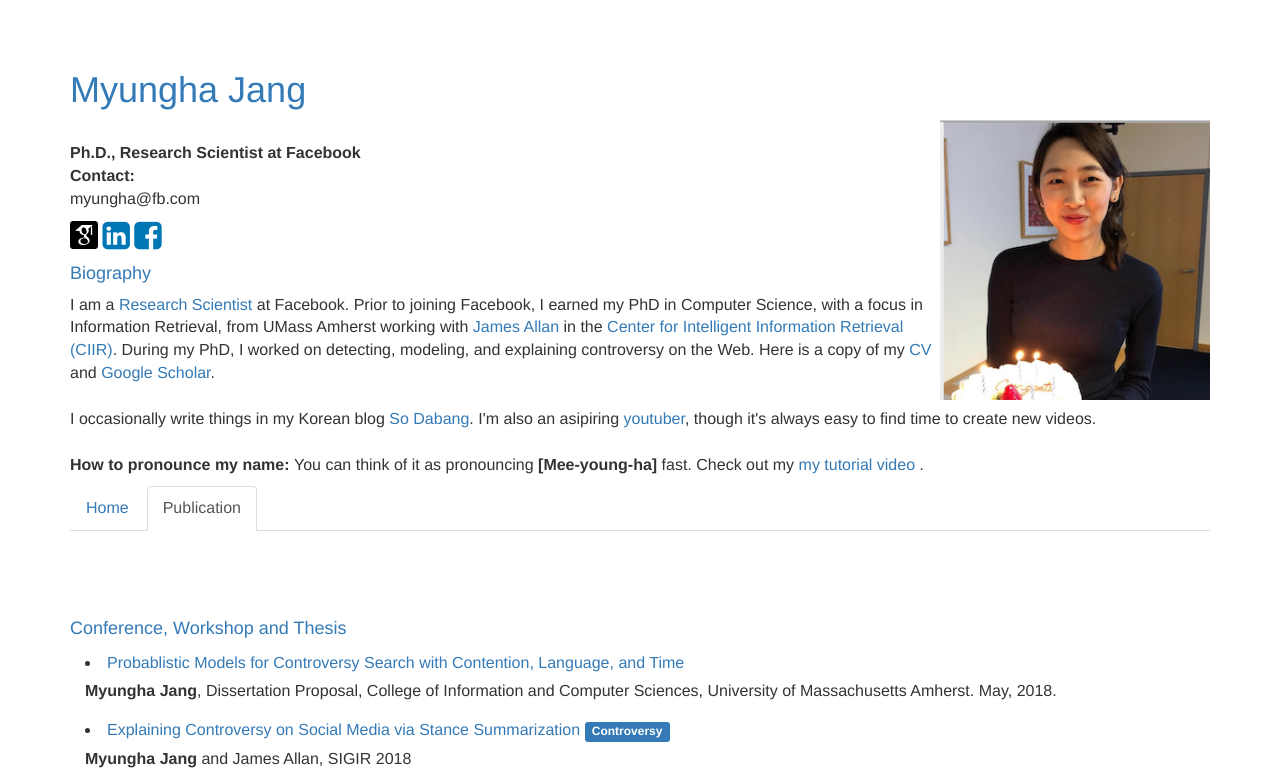
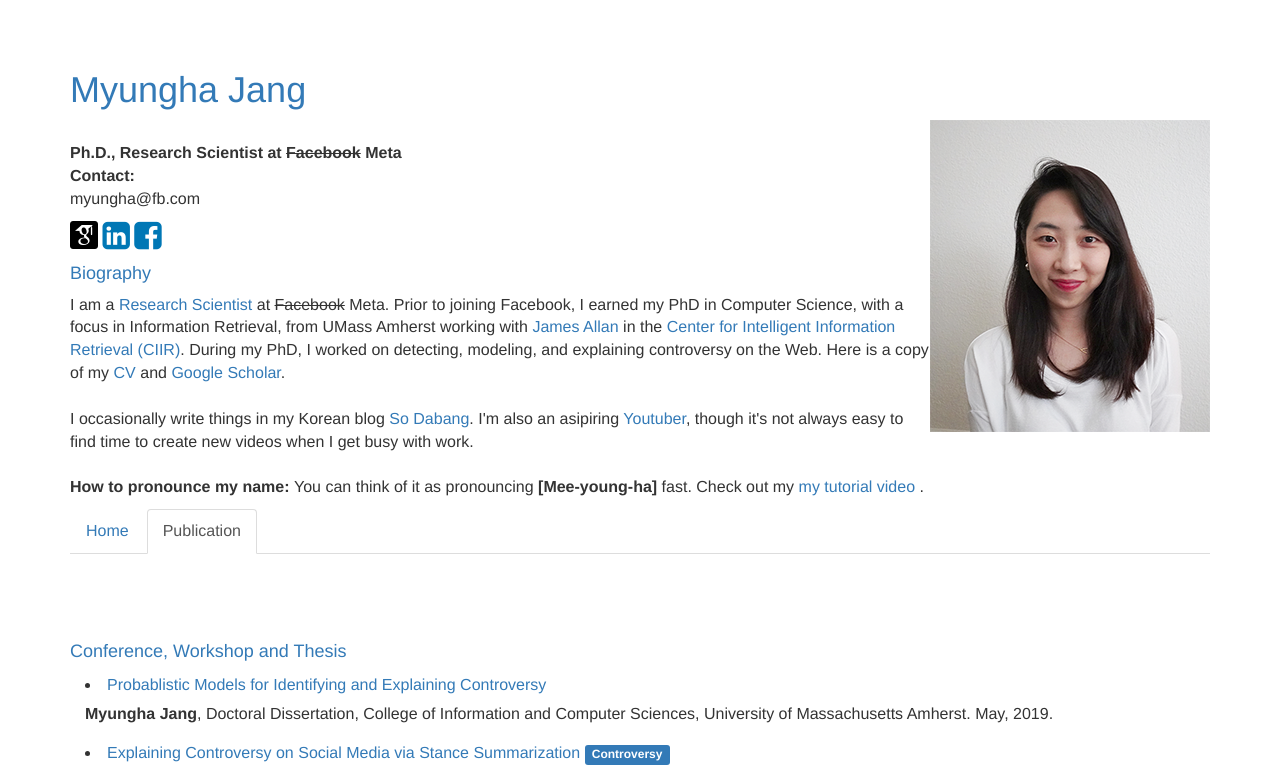
Before and after one commit to mhjang/mhjang.github.io, a plain HTML site: page publication.html in a window 1280 px wide. Shown: the top 770 px of the page. Drawn offline with Linux system fonts and the light colour scheme; files whose address does not match are found by name.

Commit message:
Add files via upload

```diff
--- a/publication.html
+++ b/publication.html
@@ -24,8 +24,8 @@
         <div class="container">
             <!-- <img src="images/internet_of_things.png" width="290" class="text-right pull-right"> -->
             <h1 class="text-left text-primary">Myungha Jang</h1>
-<img src="./profile.jpg" class="pull-right" width=270 height=280>
-    <address style="display: block;"> <br><b>Ph.D., Research Scientist at Facebook </b>
+<img src="./profile2.png" class="pull-right" width=280 height=312>
+    <address style="display: block;"> <br><b>Ph.D., Research Scientist at <strike>Facebook</strike> Meta </b>
 
 <script>
   (function(i,s,o,g,r,a,m){i['GoogleAnalyticsObject']=r;i[r]=i[r]||function(){
@@ -49,10 +49,12 @@
         </a>
 <p style="display: block;">
     <h4 class="text-left text-primary" style="display: block;">Biography</h4>
-    I am a <a href="https://research.fb.com/people/jang-myungha">Research Scientist</a> at Facebook. Prior to joining Facebook, I earned my PhD in Computer Science, with a focus in Information Retrieval, from UMass Amherst working with <a href="https://ciir.cs.umass.edu/~allan">James Allan </a> in the <a href="https://ciir.cs.umass.edu/">Center for Intelligent Information Retrieval (CIIR)</a>.
+
+    I am a <a href="https://research.fb.com/people/jang-myungha">Research Scientist</a> at <strike>Facebook</strike> Meta. Prior to joining Facebook, I earned my PhD in Computer Science, with a focus in Information Retrieval, from UMass Amherst working with <a href="https://ciir.cs.umass.edu/~allan">James Allan </a> in the <a href="https://ciir.cs.umass.edu/">Center for Intelligent Information Retrieval (CIIR)</a>.
+
 During my PhD, I worked on detecting, modeling, and explaining controversy on the Web. Here is a copy of my <a href ="http://people.cs.umass.edu/~mhjang/CV.pdf">CV</a> and <a href="https://scholar.google.com/citations?user=gC2AOTQAAAAJ&hl=en">Google Scholar</a>.
 
-<br><br>I occasionally write things in my Korean blog <a href="http://sodabang.wordpress.com">So Dabang</a>. I'm also an asipiring <a href="https://www.youtube.com/channel/UC1XweIPHheDQrQE_eH5ydeQ">youtuber</a>, though it's always easy to find time to create new videos.
+<br><br>I occasionally write things in my Korean blog <a href="http://sodabang.wordpress.com">So Dabang</a>. I'm also an asipiring <a href="https://www.youtube.com/channel/UC1XweIPHheDQrQE_eH5ydeQ">Youtuber</a>, though it's not always easy to find time to create new videos when I get busy with work.
 <br><br>
 <address style="display: block;"> <strong>How to pronounce my name: </strong>
 You can think of it as pronouncing <b>[Mee-young-ha]</b> fast. Check out my <a href="https://www.youtube.com/watch?v=q4a0YAICcn4">my tutorial video </a>.
@@ -71,7 +73,8 @@ You can think of it as pronouncing <b>[Mee-young-ha]</b> fast. Check out my <a h
             <br>
             <h4 class="text-left text-primary" style="display: block;">Conference, Workshop and Thesis</h4>
             <div class="container">
-<a style="display: inline-block;"><li><a href="./papers/proposal.pdf">Probablistic Models for Controversy Search with Contention, Language, and Time </a> <br><b> Myungha Jang</b>, Dissertation Proposal, College of Information and Computer Sciences, University of Massachusetts Amherst. May, 2018.</p></li>
+<a style="display: inline-block;"><li><a href="https://scholarworks.umass.edu/dissertations_2/1646">Probablistic Models for Identifying and Explaining Controversy
+ </a> <br><b> Myungha Jang</b>, Doctoral Dissertation, College of Information and Computer Sciences, University of Massachusetts Amherst. May, 2019.</p></li>
 
 <a style="display: inline-block;"><li><a href="./papers/ExplainControversySIGIR18.pdf">Explaining Controversy on Social Media via Stance Summarization</a> <span class="label label-primary">Controversy </span> <br><b>Myungha Jang</b> and James Allan, SIGIR 2018 </p></li>
 
```
Also changed, not shown: index.html (+3 -3 lines), profile2.png (added).
